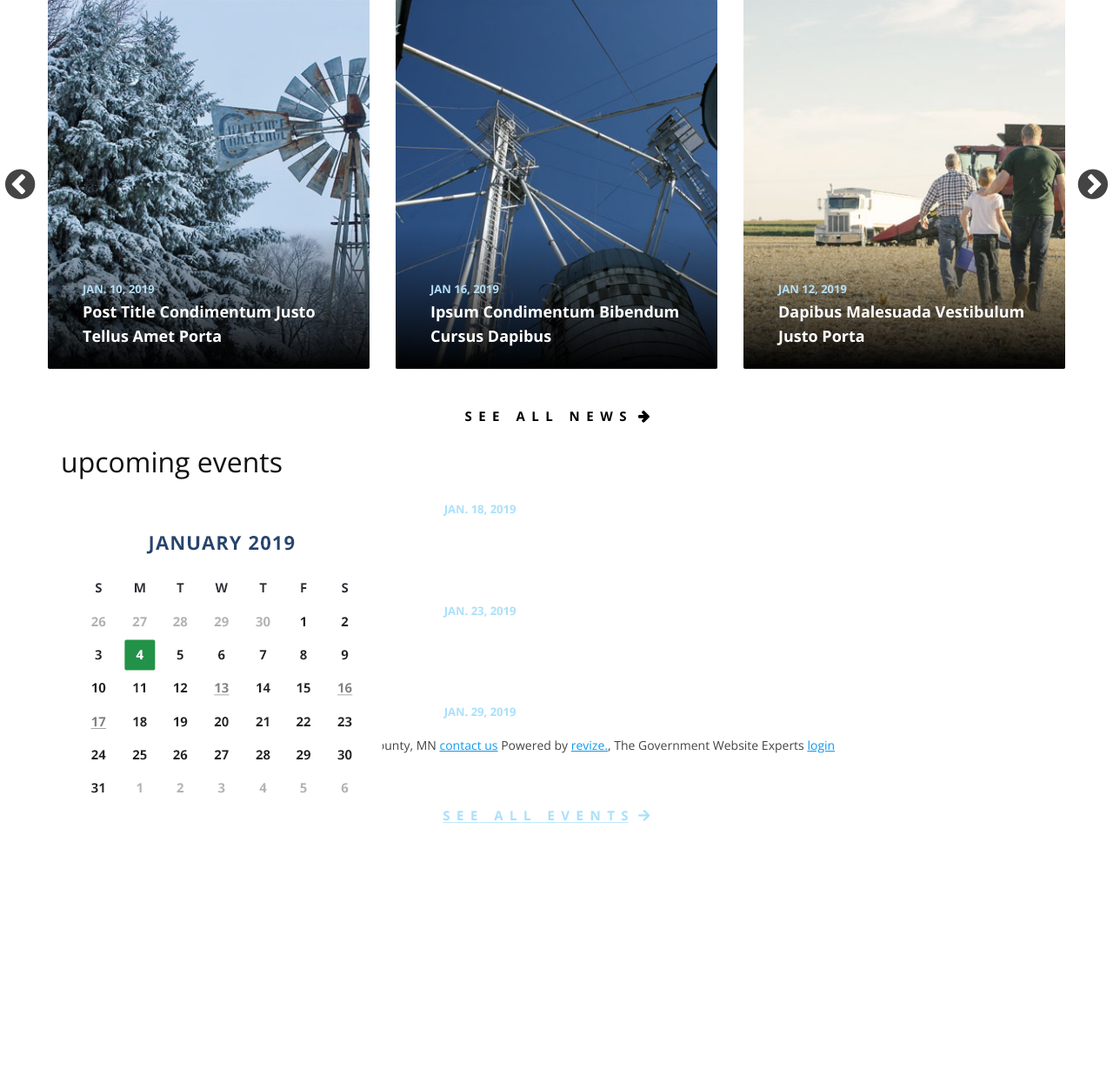
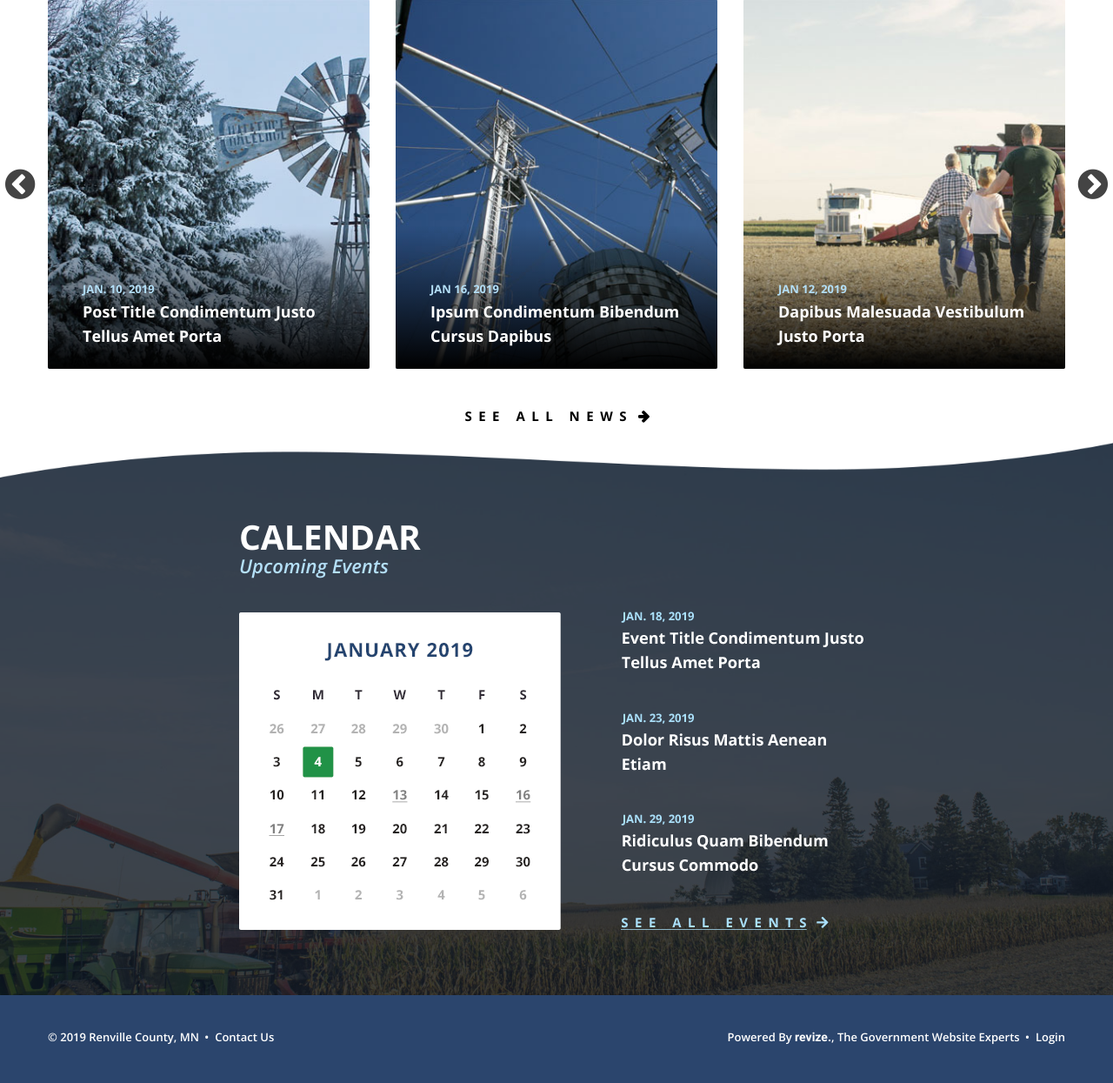
Before and after one commit to Chrisyango/Renville-County-MI, a PHP site: page / in a window 1280 px wide; the page is wider, and only the part inside the window is pictured. Shown: the part 1661-2906 px from the top of that part at 87% size. Before the commit the page ends 2607 px from the top of that part, so only its background shows below. Run offline with PHP 8.4, Linux system fonts and the light colour scheme; some libraries are stand-ins or nearby versions.

Commit message:
finished calendar and footer

```diff
--- a/_assets_/css/layout.css
+++ b/_assets_/css/layout.css
@@ -275,7 +275,7 @@ nav {float: right;}
 
 
 /* ----------------- #news ----------------- */
-#news {position: relative; top: 32px; padding: 64px 0 0 0;}
+#news {position: relative; margin-top: 32px; padding: 64px 0 0 0;}
 #news .container {width: 1200px;}
 #news .container>a {position: absolute; bottom: -68px; left: 50%; transform: translateX(-48%); font-size: 15px; font-weight: 700; line-height: 27px; text-transform: uppercase; text-decoration: none; color: #000; letter-spacing: 7.5px;}
 #news .container>a:after {content: '\f061'; font-family: 'FontAwesome', 'sans-serif'; margin-left: 6px;}
@@ -292,7 +292,26 @@ nav {float: right;}
 
 
 /* ----------------- #calendar ----------------- */
-#calendar {position: relative; top: 100px;}
+#calendar {position: relative; margin-top: 85px; padding: 94px 0 75px; background-color: rgba(14,23,37,0.8);}
+#calendar:before {content: ''; position: absolute; top: 0; bottom: 0; left: 0; width: 100%; background: url('../images/calendar.jpg') left bottom no-repeat; background-size: cover; z-index: -1;}
+#calendar .container>div {padding: 0 15px;}
+#calendar h2 {font-size: 39px; font-weight: 700; line-height: 27px; text-transform: uppercase; color: #fff; margin: 0 0 39px;}
+#calendar h2 span {font-size: 22px; font-weight: 400; font-style: italic; text-transform: capitalize; color: #b4dff7; display: block; margin-top: 7px;}
+
+#footer-whitespace {position: absolute; top: 0; left: 0; width: 100%;}
+
+
+/* ----------------- #footer ----------------- */
+footer {background-color: #2b456d; color: #fff; font-size: 13px; font-weight: 600; line-height: 23px; text-transform: capitalize;}
+footer a {color: #fff!important; text-decoration: none;}
+#revize-logo {font-size: 14px; text-transform: lowercase; font-family: 'Roboto', 'sans-serif'; font-weight: 700;}
+footer .container {padding: 37px 0 41px;}
+#footer-left {float: left;}
+#footer-right {float: right;}
+
+#footer-left a:before,
+#footer-right a:not(:first-child):before {content: '\2022'; margin-left: 3px; margin-right: 7px;}
+
 
 /* -----------------------------------------
 
--- a/index.php
+++ b/index.php
@@ -13,7 +13,7 @@
 	<link rel="stylesheet" href="_assets_/plugins/bootstrap/css/bootstrap.min.css">
 	<link rel="stylesheet" href="_assets_/fonts/font-awesome/css/font-awesome.min.css">
 	<link rel="stylesheet" href="_assets_/plugins/owl.carousel/owl-carousel/owl.carousel.css">
-	<link rel="stylesheet" href="https://fonts.googleapis.com/css?family=Open+Sans:400,600,600i,700">
+	<link rel="stylesheet" href="https://fonts.googleapis.com/css?family=Open+Sans:400,600,600i,700|Roboto:700">
 	<link rel="stylesheet" href="_assets_/css/layout.css">
 
 	<link rel="shortcut icon" href="_assets_/images/favicon.ico">
@@ -221,19 +221,27 @@
 	</section><!-- /#news -->
 
 	<section id="calendar">
+		<img src="./_assets_/images/footer-whitespace.png" alt="Whitespace" id="footer-whitespace">
 		<div class="container">
-			<h2>upcoming events</h2>
-			<div id="calendar-container">
-				<img src="./_assets_/images/calendar.png" alt="Calendar Image">
-			</div><!-- /#calendar-container -->
+			<div class="col-md-offset-2">
+			<h2>calendar <span>upcoming events</span></h2>
+				<div id="calendar-container">
+					<img src="./_assets_/images/calendar.png" alt="Calendar Image">
+				</div><!-- /#calendar-container -->
+			</div><!-- /.col-md-offset-2 -->
 		</div><!-- /.container -->
 	</section><!-- /#calendar -->
 </main>
 
 <footer>
-	<div class="text-center">
-		<span>&copy; 2019 Renville County, MN</span> <a href="./">contact us</a> <span>Powered by <a href="https://www.revize.com/">revize.</a>, The Government Website Experts</span> <a href="./">login</a>
-	</div><!-- /.text-center -->
+	<div class="container">
+		<div id="footer-left">
+			&copy; 2019 Renville County, MN <a href="./">contact us</a>
+		</div><!-- /#footer-left -->
+		<div id="footer-right">
+			Powered by <a href="https://www.revize.com/" id="revize-logo">revize.</a>, The Government Website Experts <a href="./">login</a>
+		</div> <!-- /#footer-right -->
+	</div>
 </footer>
 
 <div class="alert alert-dismissible floating-alert fade in os-animation" data-os-animation="fadeInUpBig" data-os-animation-delay="2s" role="alert">
```
